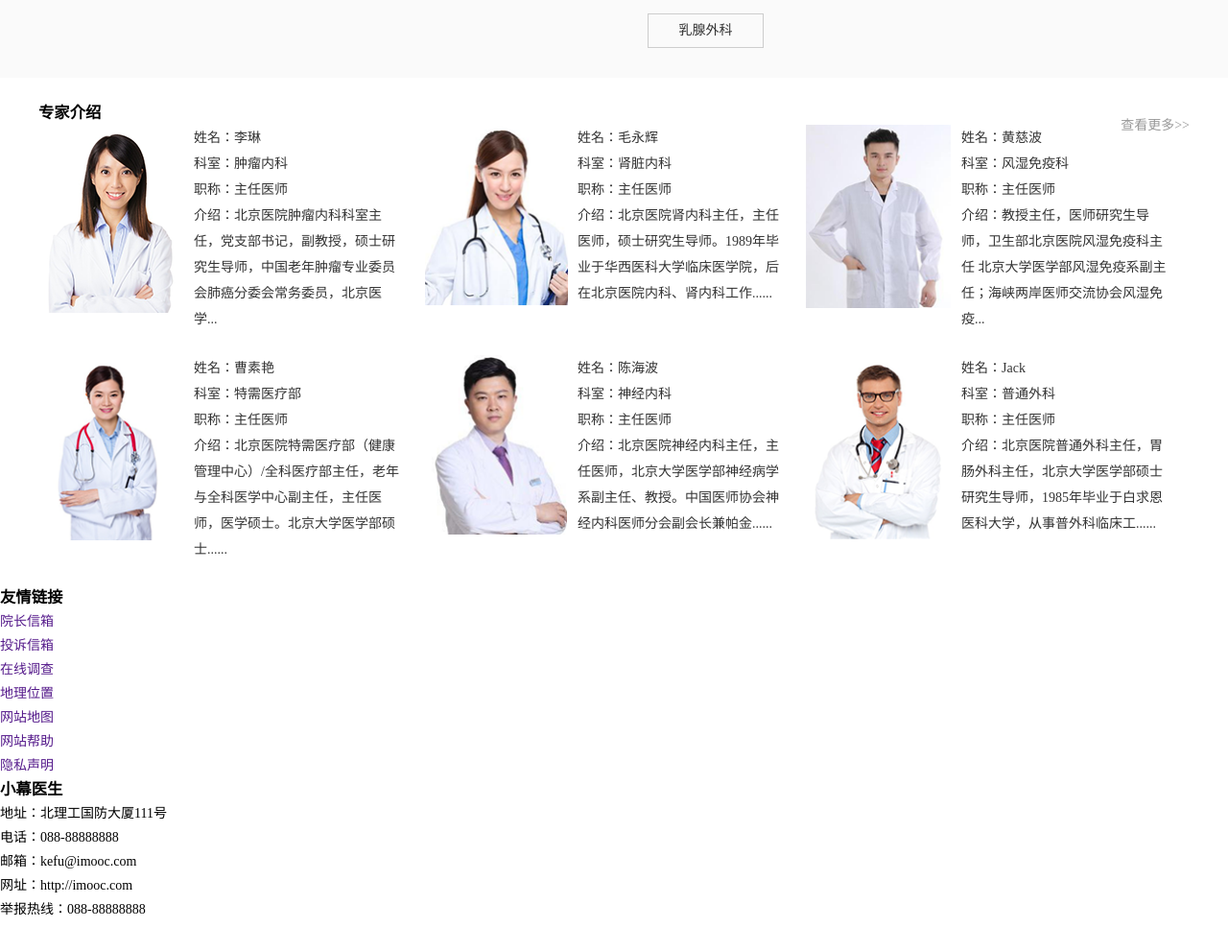
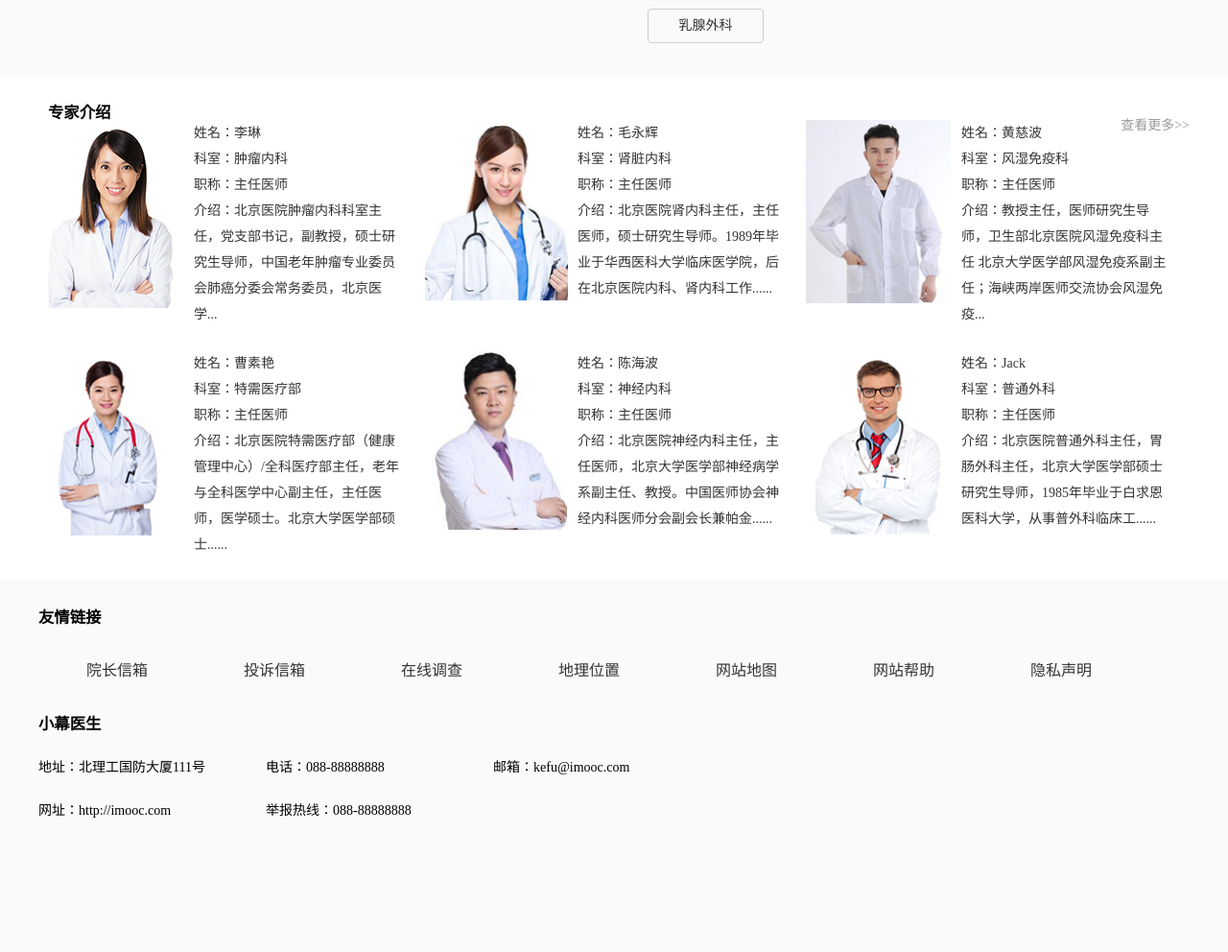
Before and after one commit to ztw1002/imooc, a plain HTML site: page 小慕医生/index.html in a window 1280 px wide. Shown: the part 1676-2668 px from the top of the page at 96% size. Before the commit the page ends 2636 px from the top, so only its background shows below. Drawn offline with Linux system fonts and the light colour scheme.

Commit message:
Add files via upload

```diff
--- a/小慕医生/css.css
+++ b/小慕医生/css.css
@@ -37,7 +37,9 @@ header .header-top .logo {
 header .header-top .logo h1 {
 	width: 221px;
 	height: 63px;
-	/* background-color: orange; */
+	background-image: url(images/logo.png);
+	/* 将段首缩进这个属性,设置为负数,可以隐藏文字 */
+	text-indent: -999em;
 }
 
 header .header-top .tool {
@@ -78,7 +80,8 @@ header .header-top .tool .r2 {
 header .header-top .tool .r2 {
 	width: 264px;
 	height: 28px;
-	border: 1px solid #999999;
+	border: 1px solid rgba(202,202,202,.6);
+	border-radius: 4px;
 }
 header .header-top .tool .r2 input {
 	float: left;
@@ -167,8 +170,13 @@ header .main-nav ul li a:hover {
 	height: 74px;
 	background-color: rgba(0,0,0,.3);
 	margin-top: -37px;
+	background: url(images/icons.png) no-repeat -42px -31px;
 	top: 50%;
 	left: 0;
+	border-radius: 6px;
+}
+.banner .center .left-btn:hover {
+	background-position: -160px -31px;
 }
 .banner .center .right-btn {
 	position: absolute;
@@ -177,8 +185,12 @@ header .main-nav ul li a:hover {
 	background-color: rgba(0,0,0,.3);
 	margin-top: -37px;
 	top: 50%;
-
+	border-radius: 6px;
 	right: 0;
+	background: url(images/icons.png) no-repeat -42px -121px;
+}
+.banner .center .right-btn:hover {
+	background-position: -160px -121px;
 }
 .banner .center h2 {
 	position: absolute;
@@ -208,6 +220,7 @@ header .main-nav ul li a:hover {
 	height: 12px;
 	background-color: white;
 	margin-right: 10px;
+	border-radius: 4px;
 }
 
 /* 最后一个没有margin */
@@ -221,8 +234,13 @@ header .main-nav ul li a:hover {
 }
 
 /* 内容部分 */
-.content {
+.content{
 	padding-top: 71px;
+}
+.content h3 {
+	border-left: 8px solid #00978E);
+	padding-left: 10px;
+	height: 20px;
 }
 .content .useful-links {
 	width: 904px;
@@ -274,7 +292,6 @@ header .main-nav ul li a:hover {
 }
 
 .content .news-and-notice .news h3 {
-	height: 33px;
 	margin-bottom: 10px;
 }
 .content .news-and-notice .news .news-content .hot-news {
@@ -315,8 +332,7 @@ header .main-nav ul li a:hover {
 	font-weight: bold;
 }
 .content .news-and-notice .notice h3 {
-	height: 33px;
-	margin-bottom: 10px;
+	margin-bottom: 20px;
 }
 .content .news-and-notice .notice ol li {
 	overflow: hidden;
@@ -400,6 +416,7 @@ header .main-nav ul li a:hover {
 	margin-right: 17px;
 	margin-bottom: 16px;
 	color: #333;
+	border-radius: 4px;
 }
 .content .dep-info .center .col li:nth-child(2n) {
 	margin-right: 0;
@@ -446,3 +463,42 @@ header .main-nav ul li a:hover {
 	color: #333;
 	line-height: 27px;
 }
+footer {
+	height: 395px;
+	background-color: #FAFAFA;
+}
+div.center {
+	width: 1200px;
+	margin: 0 auto;
+	padding-top: 26px;
+}
+
+footer.center h3 {
+	font-size: 20px;
+	color: #333 ;
+}
+footer .center .friend-links ul{
+	overflow: hidden;
+	padding-top: 30px;
+}
+footer .center .friend-links li{
+	float: left;
+	padding: 0 50px;
+}
+footer .center .friend-links li a {
+	color: #333;
+	font-size: 16px;
+}
+footer .center address {
+	font-style: normal;
+	padding-top: 30px;
+}
+footer .center address ul {
+	width: 730px;
+	padding-top: 20px;
+}
+footer .center address ul li {
+	float: left;
+	width: 237px;
+	margin-bottom: 20px;
+}
--- a/小慕医生/index.html
+++ b/小慕医生/index.html
@@ -10,6 +10,7 @@
 </head>
 <link rel="stylesheet" type="text/css" href="css.css"/>
 <body>
+
   <!-- 页面头部 -->
   <header>
 		<div id="" class="header-top">
@@ -27,7 +28,7 @@
 			    <a href=""><img class="english_icon icon" src="./images/english_icon.png" alt=""></a>
 			  </div>
 			  <div class="r2">
-			    <input type="text" placeholder="找医生/科室">
+			    <input type="text" placeholder="找医生/科室..">
 			    <button><img src="./images/search.png" alt=""></button>
 			  </div>
 			</div>
@@ -67,9 +68,8 @@
     </ol>
   </section>
 
-
   <!-- 网页的主要内容 -->
-  <div class="content">
+  <section class="content">
     <!-- 常用链接 -->
     <div class="useful-links">
       <ul>
@@ -197,7 +197,7 @@
 				<h3>科室介绍</h3>
 				<a href="" class="more">查看更多&gt;&gt;</a>
 				<div class="dep-content">
-				  <div  class="col">
+				  <div class="col">
 				    <h4>内科</h4>
 				    <ul>
 				      <li class="spec"><a href="">呼吸内科</a></li>
@@ -336,10 +336,12 @@
         </li>
       </ul>
 		</div>
-  <!-- </section> -->
+	</section>
+
 
   <!-- 页脚 -->
   <footer>
+		<div class="center">
     <!-- 友情链接 -->
     <div class="friend-links">
       <h3>友情链接</h3>
@@ -355,7 +357,7 @@
     </div>
 
     <!-- 小慕医生联系方式 -->
-    <div class="address">
+    <address>
       <h3>小幕医生</h3>
 				<ul>
 					<li>地址：北理工国防大厦111号</li>
@@ -364,7 +366,9 @@
 					<li>网址：http://imooc.com</li>
 					<li>举报热线：088-88888888</li>
 				</ul>
+			</address>
     </div>
   </footer>
 </body>
+
 </html>
```
Also changed, not shown: 1 other file. Lines whose indentation alone changed are shown as unchanged.
